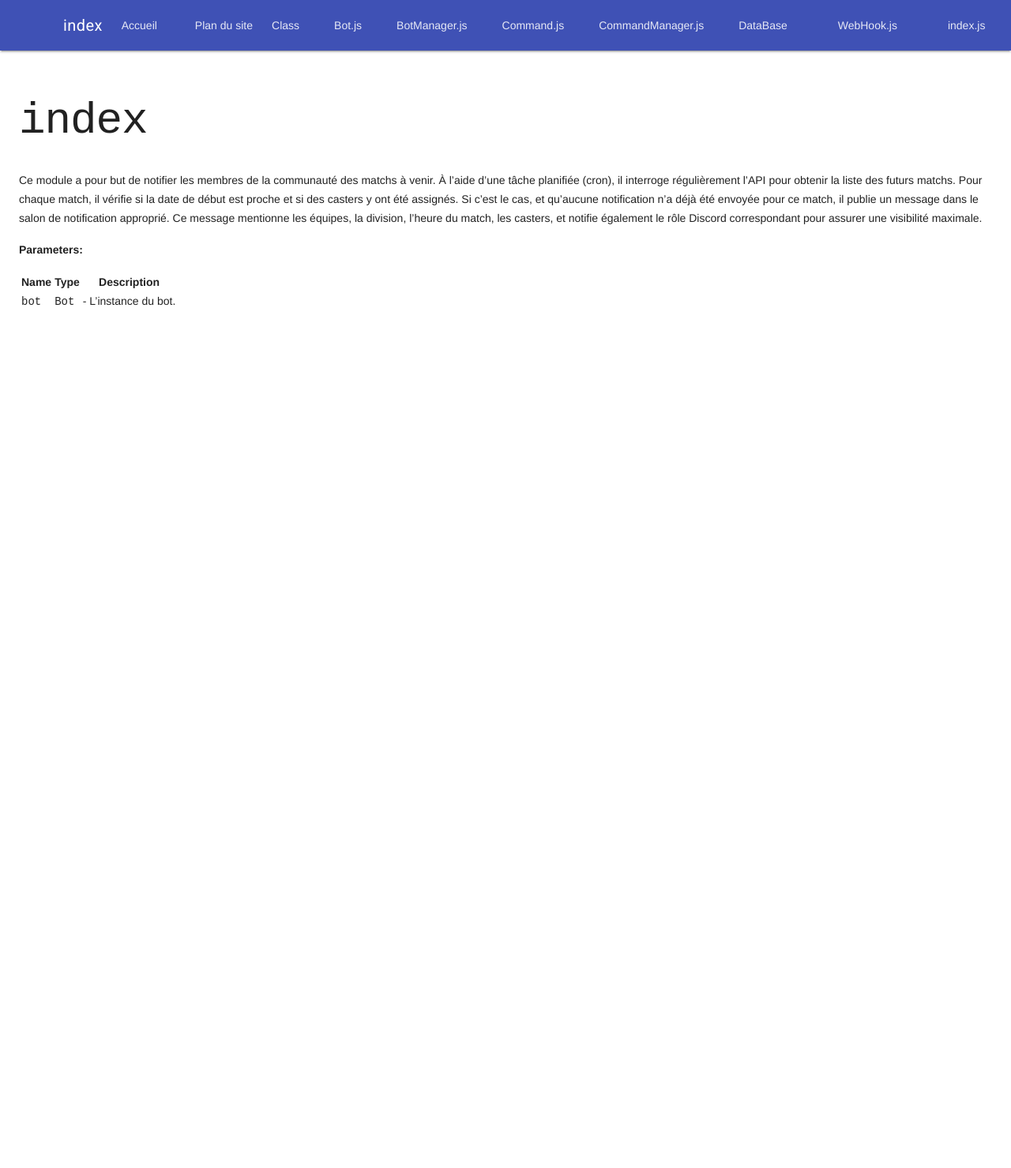
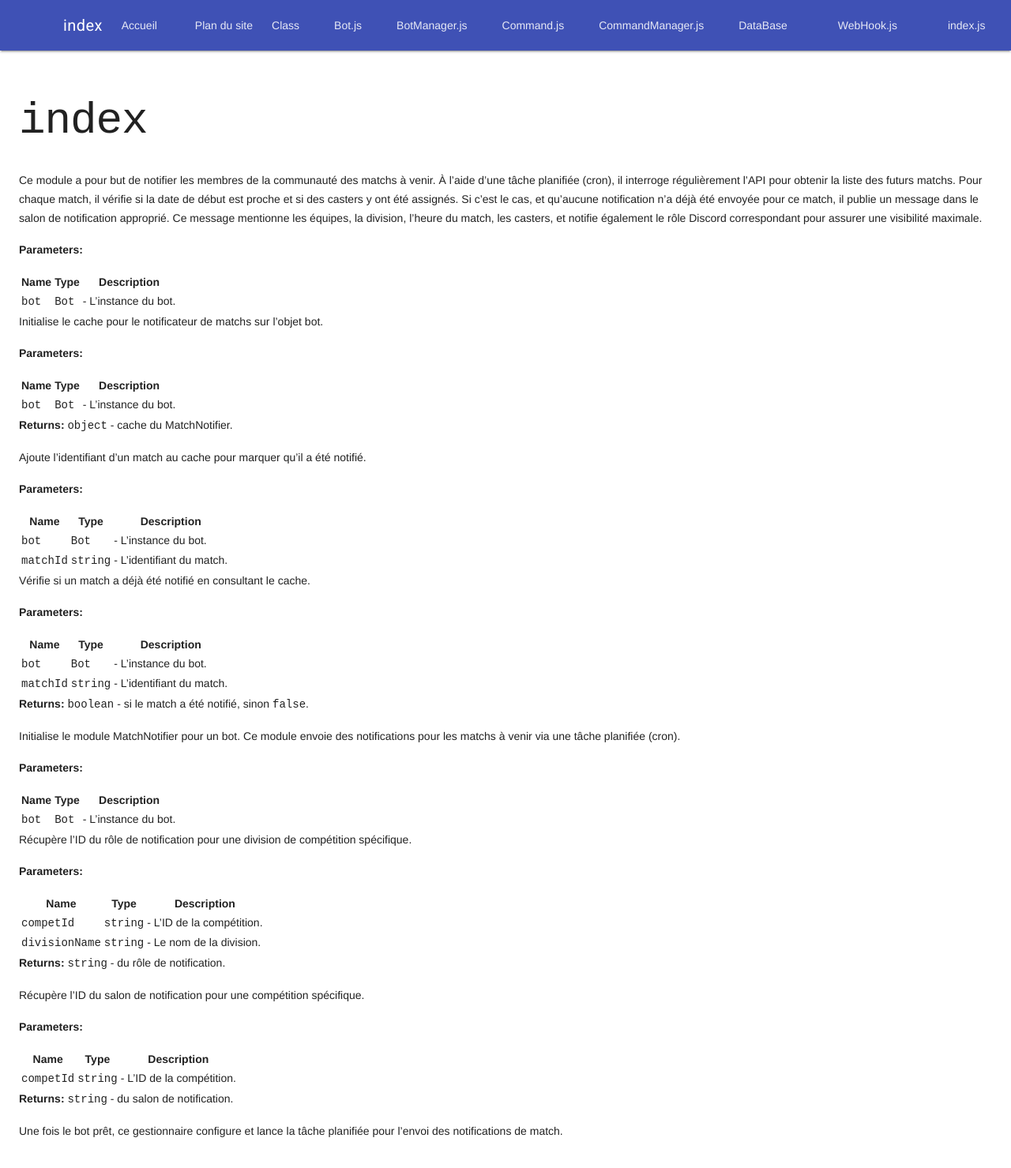
Before and after one commit to suissard/multibot, a Jekyll site: the page built from docs/Modules/MatchNotifier/index.md, in a window 1280 px wide. Shown: the top 1479 px of the page at 79% size. Built offline with Jekyll 4.4.1, drawn with Linux system fonts in a browser that asks for light colours.

Commit message:
fix: Ajoute une documentation narrative tout en conservant les commentaires de fonction
Ce commit corrige la précédente tentative d'amélioration de la documentation.

- La documentation narrative pour chaque module a été ajoutée en haut du fichier `index.js` correspondant.
- Les commentaires JSDoc détaillés pour les fonctions internes, qui avaient été supprimés par erreur, ont été conservés.
- La documentation Markdown générée dans `docs/` a été mise à jour pour inclure à la fois la vue d'ensemble narrative du module et la documentation détaillée des fonctions.

Cette version répond à la demande initiale de fournir une documentation narrative tout en préservant les commentaires de code utiles pour les développeurs.

```diff
--- a/Modules/AutoRole/index.js
+++ b/Modules/AutoRole/index.js
@@ -28,6 +28,11 @@ module.exports = (bot) => {
 		},
 		olympeDomain: "playallforone.com",
 	 }
+	 */
+	/**
+	 * Une fois le bot prêt, ce gestionnaire configure et lance le processus d'attribution automatique des rôles.
+	 * Il initialise la connexion à l'API Olympe, s'assure que les données du serveur sont en cache,
+	 * puis exécute la fonction d'attribution des rôles immédiatement et à un intervalle défini.
 	 */
 	bot.on('ready', async () => {
 		try {
--- a/Modules/ChannelManager/index.js
+++ b/Modules/ChannelManager/index.js
@@ -18,6 +18,10 @@ const { autoChannel } = require('./utils/channelManagement.js');
  * @returns {object} Un objet contenant les classes de commandes et d'événements exportées par ce module.
  */
 module.exports = (bot) => {
+	/**
+	 * Une fois le bot prêt, ce gestionnaire configure et lance la tâche planifiée
+	 * pour la gestion automatique des salons.
+	 */
 	bot.on('ready', async () => {
 		const guildId = bot.home;
 		const guild = bot.guilds.cache.get(guildId);
--- a/docs/Modules/MatchNotifier/index.md
+++ b/docs/Modules/MatchNotifier/index.md
@@ -12,3 +12,64 @@ Ce module a pour but de notifier les membres de la communauté des matchs à ven
 | Name | Type | Description |
 | ---- | ---- | ----------- |
 | `bot` | `Bot` | - L'instance du bot. |
+
+Initialise le cache pour le notificateur de matchs sur l'objet bot.
+
+**Parameters:**
+
+| Name | Type | Description |
+| ---- | ---- | ----------- |
+| `bot` | `Bot` | - L'instance du bot. |
+
+**Returns:** `object` - cache du MatchNotifier.
+
+Ajoute l'identifiant d'un match au cache pour marquer qu'il a été notifié.
+
+**Parameters:**
+
+| Name | Type | Description |
+| ---- | ---- | ----------- |
+| `bot` | `Bot` | - L'instance du bot. |
+| `matchId` | `string` | - L'identifiant du match. |
+
+Vérifie si un match a déjà été notifié en consultant le cache.
+
+**Parameters:**
+
+| Name | Type | Description |
+| ---- | ---- | ----------- |
+| `bot` | `Bot` | - L'instance du bot. |
+| `matchId` | `string` | - L'identifiant du match. |
+
+**Returns:** `boolean` - si le match a été notifié, sinon `false`.
+
+Initialise le module MatchNotifier pour un bot. Ce module envoie des notifications pour les matchs à venir via une tâche planifiée (cron).
+
+**Parameters:**
+
+| Name | Type | Description |
+| ---- | ---- | ----------- |
+| `bot` | `Bot` | - L'instance du bot. |
+
+Récupère l'ID du rôle de notification pour une division de compétition spécifique.
+
+**Parameters:**
+
+| Name | Type | Description |
+| ---- | ---- | ----------- |
+| `competId` | `string` | - L'ID de la compétition. |
+| `divisionName` | `string` | - Le nom de la division. |
+
+**Returns:** `string` - du rôle de notification.
+
+Récupère l'ID du salon de notification pour une compétition spécifique.
+
+**Parameters:**
+
+| Name | Type | Description |
+| ---- | ---- | ----------- |
+| `competId` | `string` | - L'ID de la compétition. |
+
+**Returns:** `string` - du salon de notification.
+
+Une fois le bot prêt, ce gestionnaire configure et lance la tâche planifiée pour l'envoi des notifications de match.
```
Also changed, not shown: Modules/MatchNotifier/index.js (+63 -7 lines), Modules/VocalDuplicate/index.js (+12 -0 lines), docs/Modules/AutoRole/index.md (+2 -0 lines), docs/Modules/ChannelManager/index.md (+2 -0 lines), docs/Modules/VocalDuplicate/index.md (+8 -0 lines).
